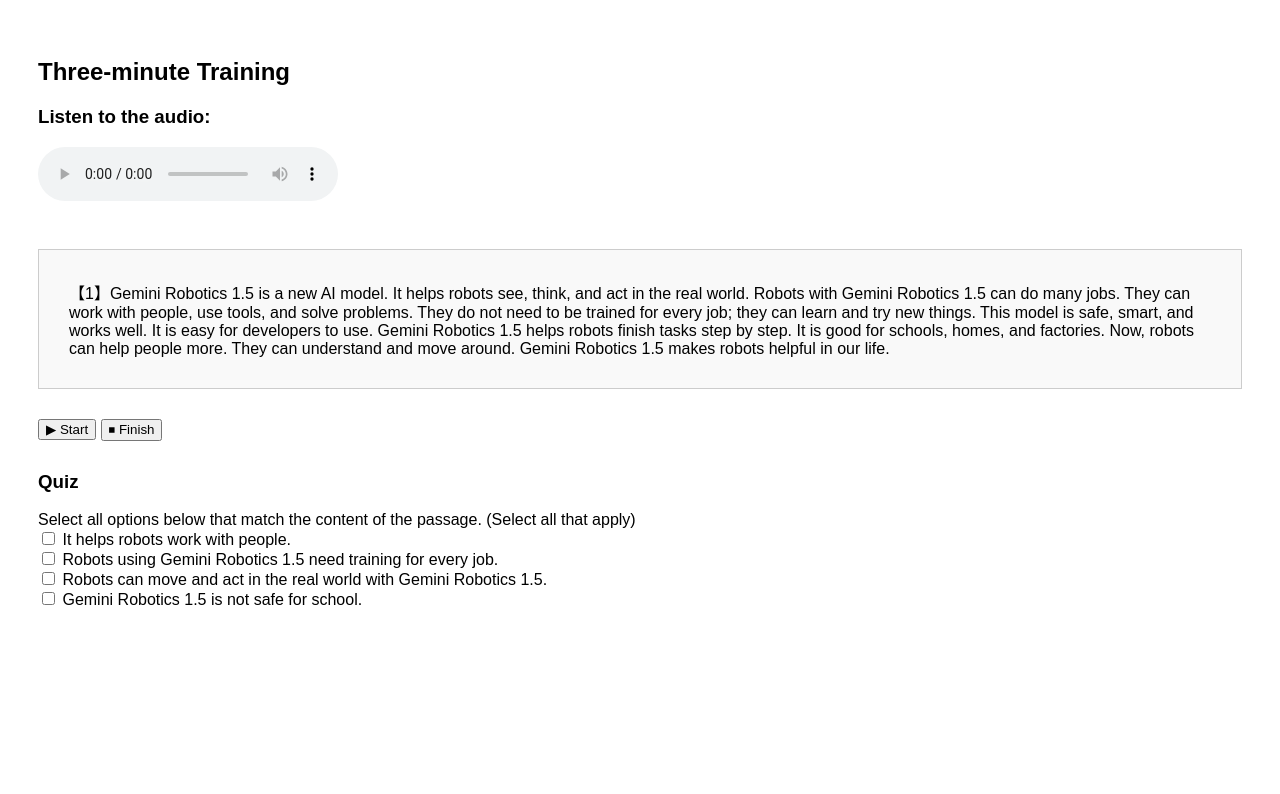
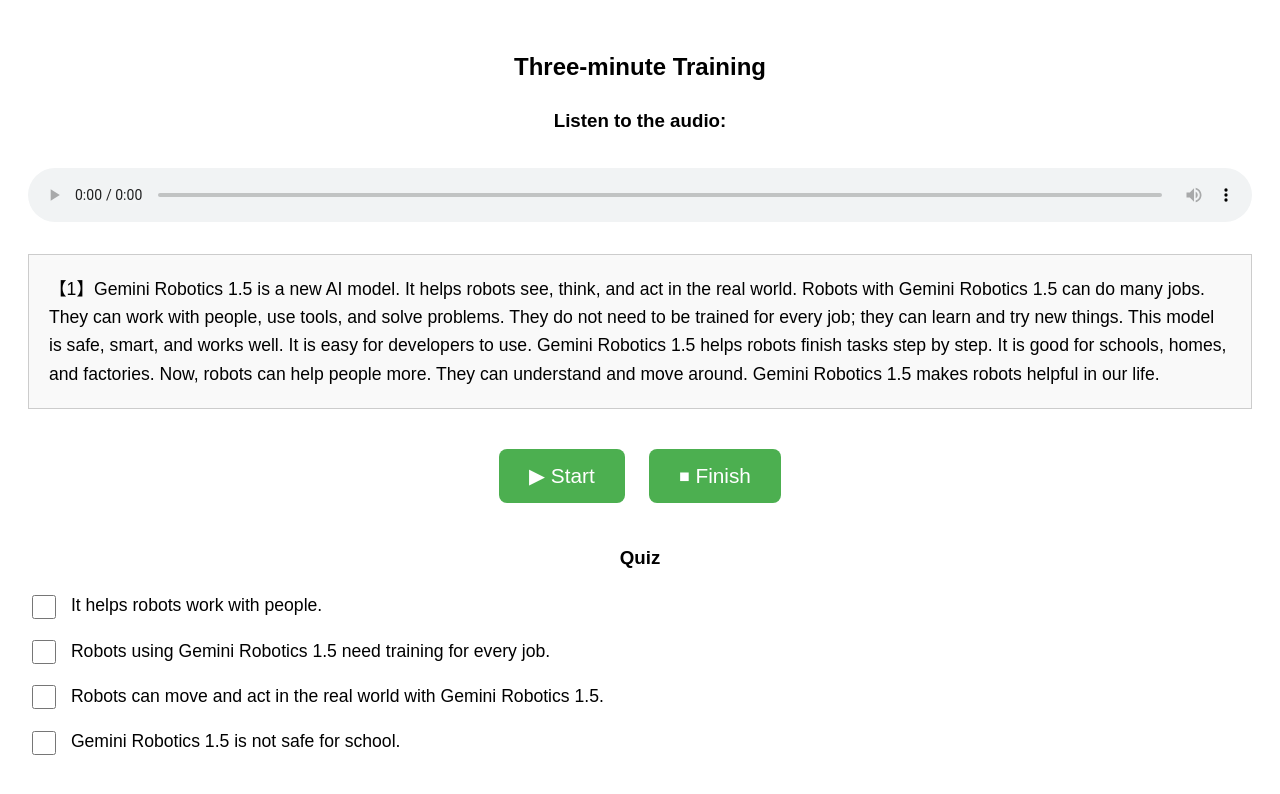
Before and after one commit to DASH25354/WPM-Checker, a plain HTML site: page index.html in a window 1280 px wide. Drawn offline with Linux system fonts and the light colour scheme.

Commit message:
Update index.html

```diff
--- a/index.html
+++ b/index.html
@@ -4,51 +4,131 @@
 <meta charset="UTF-8">
 <title>WPM Quiz with Audio</title>
 <style>
-  body { font-family: Arial, sans-serif; padding: 30px; }
-  #text { border: 1px solid #ccc; padding: 30px; margin-bottom: 30px; background: #f9f9f9; }
-  #controls { margin: 30px 0; }
-  #questions { margin-top: 30px; }
+  body {
+    font-family: Arial, sans-serif;
+    padding: 20px;
+    line-height: 1.6;
+  }
+
+  h2, h3 {
+    text-align: center;
+  }
+
+  #text {
+    border: 1px solid #ccc;
+    padding: 20px;
+    margin-bottom: 30px;
+    background: #f9f9f9;
+    font-size: 1.1em;
+  }
+
+  #controls {
+    text-align: center;
+    margin: 20px 0;
+  }
+
+  button {
+    font-size: 1.3em;
+    padding: 15px 30px;
+    margin: 10px;
+    border-radius: 8px;
+    cursor: pointer;
+    border: none;
+    background-color: #4CAF50;
+    color: white;
+    transition: background 0.3s;
+  }
+
+  button:hover {
+    background-color: #45a049;
+  }
+
+  audio {
+    display: block;
+    margin: 2em 0;
+    width: 100%;
+  }
+
+  #questions {
+    margin-top: 30px;
+  }
+
+  .question-label {
+    font-size: 1.1em;
+    display: block;
+    margin-bottom: 15px;
+  }
+
+  input[type="checkbox"] {
+    width: 24px;
+    height: 24px;
+    margin-right: 10px;
+    vertical-align: middle;
+  }
+
+  #result {
+    margin-top: 20px;
+    font-size: 1.1em;
+    text-align: center;
+    font-weight: bold;
+  }
+
+  /* モバイル対応 */
+  @media (max-width: 600px) {
+    body {
+      padding: 15px;
+    }
+
+    button {
+      width: 90%;
+      padding: 15px 0;
+      font-size: 1.2em;
+    }
+
+    #text {
+      font-size: 1em;
+      padding: 15px;
+    }
+
+    .question-label {
+      font-size: 1em;
+    }
+  }
 </style>
 </head>
 <body>
 
 <h2>Three-minute Training</h2>
 
-<style>
-  audio {
-    display: block;      /* ブロック表示にして余白を効かせる */
-    margin-bottom: 3em;  /* 下に3行分の余白 */
-  }
-</style>
-
-<!-- 音声再生 -->
 <h3>Listen to the audio:</h3>
 <audio controls>
   <source src="85. Gemini 1.5.mp3" type="audio/mpeg">
   Your browser does not support the audio element.
 </audio>
 
-<!-- テキスト -->
 <div id="text">
 【1】Gemini Robotics 1.5 is a new AI model. It helps robots see, think, and act in the real world. Robots with Gemini Robotics 1.5 can do many jobs. They can work with people, use tools, and solve problems. They do not need to be trained for every job; they can learn and try new things. This model is safe, smart, and works well. It is easy for developers to use. Gemini Robotics 1.5 helps robots finish tasks step by step. It is good for schools, homes, and factories. Now, robots can help people more. They can understand and move around. Gemini Robotics 1.5 makes robots helpful in our life.
 </div>
 
-<!-- スタート・フィニッシュボタン -->
 <div id="controls">
   <button onclick="startReading()">▶ Start</button>
   <button onclick="finishReading()">⏹ Finish</button>
 </div>
 
-<!-- 4択クイズ -->
 <div id="questions">
   <h3>Quiz</h3>
-  <label>Select all options below that match the content of the passage. (Select all that apply)</label><br>
-  <input type="checkbox" class="q1" value="a"> It helps robots work with people.<br>
-  <input type="checkbox" class="q1" value="b"> Robots using Gemini Robotics 1.5 need training for every job.
-<br>
-  <input type="checkbox" class="q1" value="c"> Robots can move and act in the real world with Gemini Robotics 1.5.<br>
-  <input type="checkbox" class="q1" value="d"> Gemini Robotics 1.5 is not safe for school.
-<br>
+  <label class="question-label">
+    <input type="checkbox" class="q1" value="a"> It helps robots work with people.
+  </label>
+  <label class="question-label">
+    <input type="checkbox" class="q1" value="b"> Robots using Gemini Robotics 1.5 need training for every job.
+  </label>
+  <label class="question-label">
+    <input type="checkbox" class="q1" value="c"> Robots can move and act in the real world with Gemini Robotics 1.5.
+  </label>
+  <label class="question-label">
+    <input type="checkbox" class="q1" value="d"> Gemini Robotics 1.5 is not safe for school.
+  </label>
 </div>
 
 <div id="result"></div>
@@ -68,16 +148,9 @@ function finishReading() {
   if (!startTime) return alert("Please start reading first!");
   const elapsedSec = (Date.now() - startTime) / 1000;
 
-  // 正答の配列（複数正解対応）
   const correctAnswers = ["a","c"];
-
-  // 選択されたチェックボックスを取得
   const checked = Array.from(document.querySelectorAll(".q1:checked")).map(el => el.value);
-
-  // 正答数計算（余分に選んだものもペナルティにする場合は調整可能）
   const numCorrect = checked.filter(val => correctAnswers.includes(val)).length;
-
-  // 正答率 = 選択された正答の割合
   const accuracy = numCorrect / correctAnswers.length;
 
   const rawWPM = (wordCount / elapsedSec) * 60;
```
